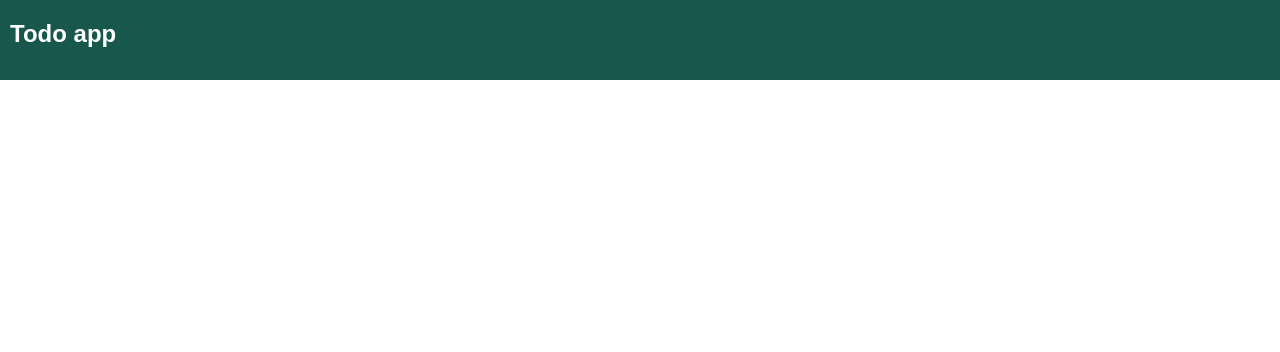
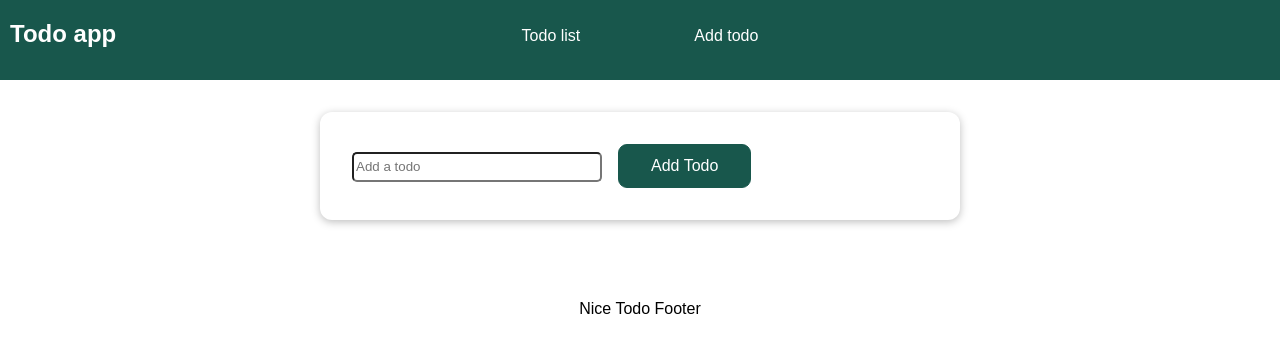
Before and after one commit to omiras/vue3-router-exercise, a Vue app: page /add-todo in a window 1280 px wide. Shown: the top 352 px of the page. Built offline with nearby package versions, Linux system fonts and the light colour scheme.

Commit message:
feat(exercise): solution

```diff
--- a/package.json
+++ b/package.json
@@ -9,7 +9,8 @@
   },
   "dependencies": {
     "core-js": "^3.6.5",
-    "vue": "^3.0.0"
+    "vue": "^3.0.0",
+    "vue-router": "^4.0.1"
   },
   "devDependencies": {
     "@vue/cli-plugin-babel": "~4.5.0",
--- a/src/App.vue
+++ b/src/App.vue
@@ -1,10 +1,10 @@
 <template>
   <the-navigation></the-navigation>
   <main>
-    <!-- add a default router-view -->
+    <router-view></router-view>
   </main>
   <footer>
-    <!-- add a named footer router-view -->
+    <router-view name="footer"></router-view>
   </footer>
 </template>
 
--- /dev/null
+++ b/src/components/UI/TheFooter.vue
@@ -0,0 +1,8 @@
+<template><p>Nice Todo Footer</p></template>
+
+<style scoped>
+p {
+  text-align: center;
+  margin-top: 5rem;
+}
+</style>
--- a/src/components/nav/TheNavigation.vue
+++ b/src/components/nav/TheNavigation.vue
@@ -5,10 +5,10 @@
             <span>Todo app</span>
       <ul>
         <li>
-          <!-- Add a router-link to /todos -->
+          <router-link to="/todos">Todo list</router-link>
         </li>
         <li>
-          <!-- Add a router-link to /add-task -->
+         <router-link to="/add-todo">Add todo</router-link>
         </li>
       </ul>
         </div>
@@ -34,7 +34,7 @@ nav {
 
 ul {
   list-style: none;
-  margin: 0;
+  margin-top: -50px;
   padding: 0;
   height: 100%;
   display: flex;
@@ -60,9 +60,9 @@ a {
 a:hover,
 a:active,
 a.active {
-  color: #f1a80a;
-  border-color: #f1a80a;
-  background-color: #1a037e;
+  color: white;
+  border-color: #82d2d4;
+  background-color: #525253;
 }
 
 span {
--- a/src/pages/AddTodo.vue
+++ b/src/pages/AddTodo.vue
@@ -16,9 +16,10 @@ export default {
   },
   methods: {
     submitForm() {
-      !!this.todo?.trim() &&
-        this.todos.push({ id: new Date().toString, name: this.todo });
-      // navigate to /todos
+      if (this.todo?.trim()) {
+        this.todos.push({ id: new Date().toString(), name: this.todo });
+        this.$router.push({ name: "todos" });
+      }
     },
   },
 };
--- a/src/router.js
+++ b/src/router.js
@@ -1 +1,30 @@
-// fill this file
+import { createRouter, createWebHistory } from "vue-router";
+import TodoList from "./pages/TodoList.vue";
+import AddTodo from "./pages/AddTodo.vue";
+import TheFooter from "./components/UI/TheFooter.vue";
+
+const router = createRouter({
+  history: createWebHistory(),
+  routes: [
+    {
+      path: "/",
+      redirect: "/todos",
+    },
+    {
+      name: "todos",
+      path: "/todos",
+
+      components: {
+        default: TodoList,
+        footer: TheFooter,
+      },
+    },
+    {
+      name: "add-todo",
+      path: "/add-todo",
+      components: { default: AddTodo, footer: TheFooter },
+    },
+  ],
+});
+
+export default router;
```
Also changed, not shown: src/main.js (+7 -4 lines), 1 other file (tests, documents, lock files or other folders).
